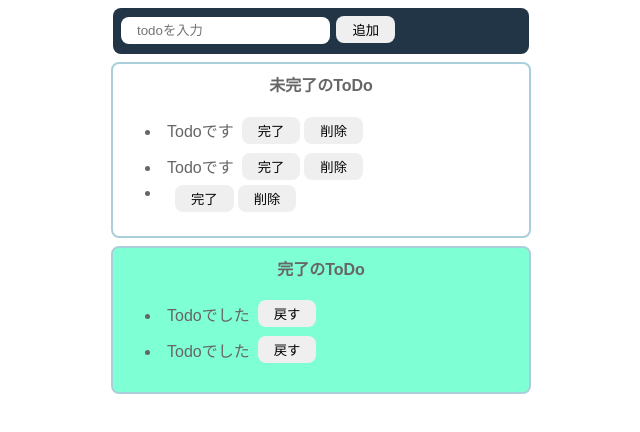
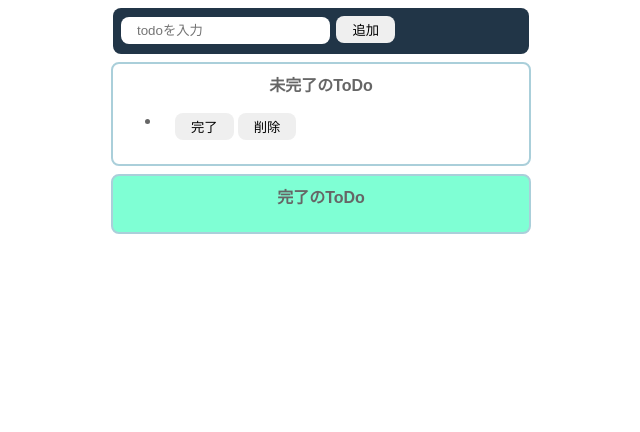
Before and after one commit to fujikihirotaka02/todoapp, a website built with Vite: page index.html in a window 1280 px wide. Both pictures are taken after a click on the button "追加". Shown: the whole page, without its empty margins (319-959 px from the left). Built offline with nearby package versions, Linux system fonts and the light colour scheme.

Commit message:
Todoアプリの作成完了

```diff
--- a/index.html
+++ b/index.html
@@ -12,37 +12,11 @@
     <div class="incomplete-area">
       <p class="title">未完了のToDo</p>
       <ul id="incomplete-list">
-        <li>
-          <div class="list-row">
-            <p class="todo-item"> Todoです</p>
-            <button>完了</button>
-            <button> 削除 </button>
-          </div>
-        </li>
-        <li>
-          <div class="list-row">
-            <p class="todo-item"> Todoです</p>
-            <button>完了</button>
-            <button> 削除 </button>
-          </div>
-        </li>
       </ul>
     </div>
     <div class="complete-area">
       <p class="title">完了のToDo</p>
         <ul id = "complete-list">
-          <li>
-            <div class="list-row">
-              <p class="todo-item"> Todoでした</p>
-              <button>戻す</button>
-            </div>
-          </li>
-          <li>
-            <div class="list-row">
-              <p class="todo-item"> Todoでした</p>
-              <button>戻す</button>
-            </div>
-          </li>
         </ul>
     </div>
     <script type="module" src="/main.js"></script>
--- a/main.js
+++ b/main.js
@@ -5,6 +5,12 @@ const onClickAdd = () =>{
     const inputText = document.getElementById("add-text").value;
     document.getElementById("add-text").value = ""
 
+    createIncompleateButton(inputText);
+}
+
+
+// 渡された引数を元に未完了のToDoを作成する関数
+const createIncompleateButton = (todo) =>{
      // liの生成
      const li = document.createElement("li");
 
@@ -15,7 +21,7 @@ const onClickAdd = () =>{
      // pの生成
      const p = document.createElement("p");
      p.className = "todo-item";
-    p.innerText = inputText;
+     p.innerText = todo;
 
      // 完了ボタンの生成
      const compleateButton = document.createElement("button");
@@ -29,6 +35,12 @@ const onClickAdd = () =>{
          // 戻すボタンの生成
          const backButton = document.createElement("button");
          backButton.innerText = "戻す";
+         backButton.addEventListener("click", () => {
+            // ToDoの内容を受け取り、未完了リストに追加する
+            const todoText = backButton.previousElementSibling.innerText;
+            createIncompleateButton(todoText);
+            backButton.closest("li").remove();
+         });
          compleateTarget.firstElementChild.appendChild(backButton);
 
          // 完了の方に移動
@@ -52,7 +64,6 @@ const onClickAdd = () =>{
      div.appendChild(deleteButton);
      li.appendChild(div);
      document.getElementById("incomplete-list").appendChild(li)
-
 }
 
 document.getElementById("add-button").addEventListener("click", onClickAdd);
```
Lines whose indentation alone changed are shown as unchanged.
